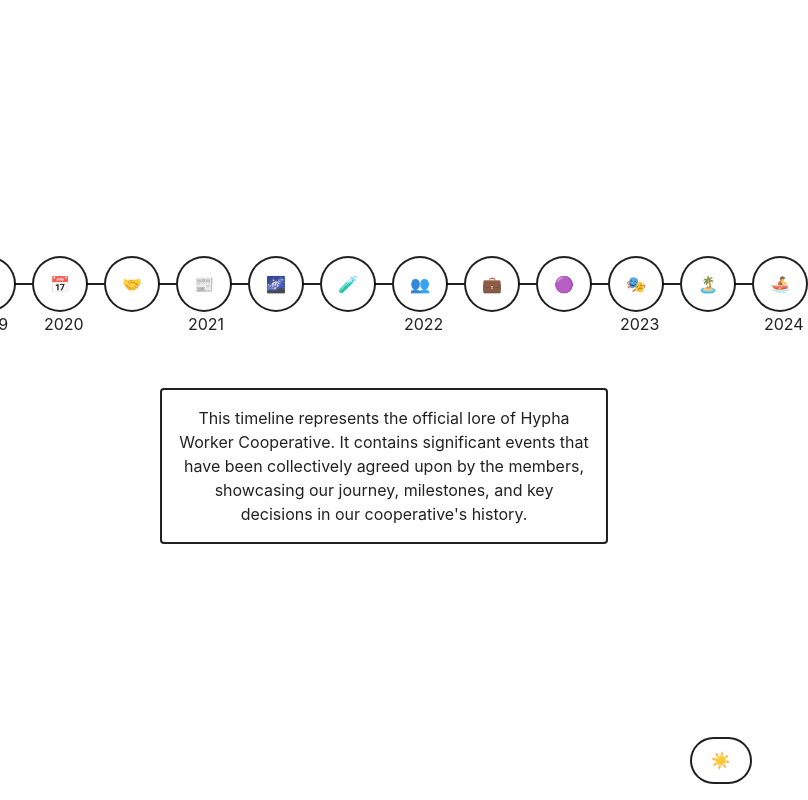
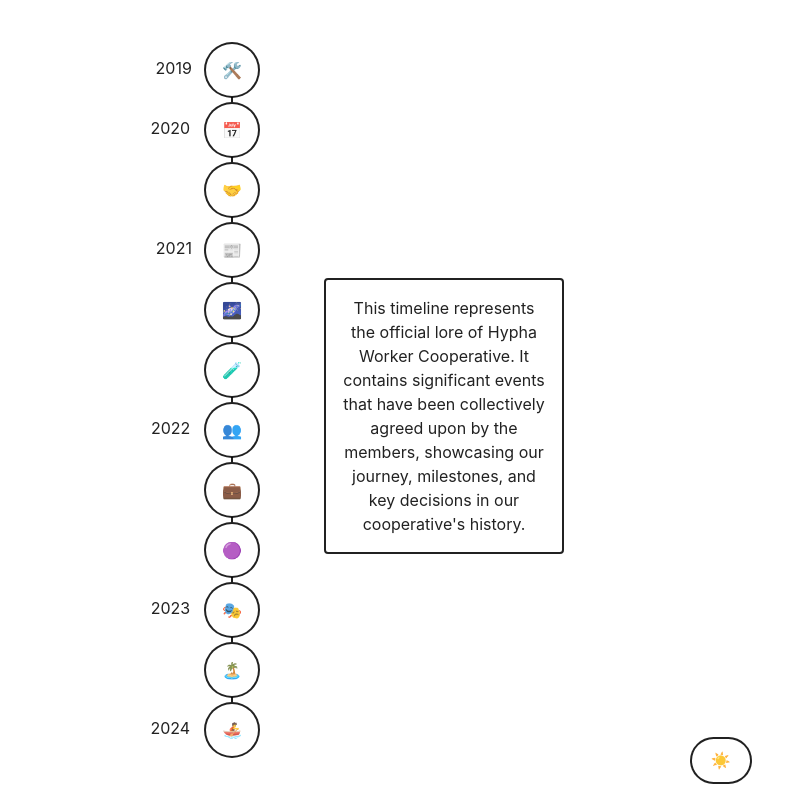
Before and after one commit to hyphacoop/governance-experiment, a Svelte app in the folder timeline/: page / in a window 768 px wide. Shown: the whole page, 808 px wide, since content can reach past the window. Built offline with nearby package versions, Linux system fonts and the light colour scheme.

Commit message:
Refactor timeline layout for improved responsiveness and event display

```diff
--- a/timeline/src/App.svelte
+++ b/timeline/src/App.svelte
@@ -29,17 +29,18 @@
 </script>
 <ThemeSwitcher />
 
-<div class="flex flex-col items-center gap-4">
-  <div class="flex flex-row items-center gap-4 timeline-container">
+<div class="flex flex-row min-[888px]:flex-col items-center justify-between max-w-full">
+  <div class="flex flex-col min-[888px]:flex-row items-center gap-1 min-[888px]:gap-4 timeline-container">
     {#each Object.entries(groupedTimeline) as [year, events]}
       <div class="w-full flex flex-col items-start">
 
 
         <!-- Events for the Year -->
-        <div class="yearly-events-container">
+        <div class="flex flex-col min-[888px]:flex-row gap-1 min-[888px]:gap-4 yearly-events-container">
+
           {#each events as event}
             <div
-              class="event flex justify-center items-center relative z-10 flex-shrink-0 text-center px-4 py-2 border rounded-full hover:bg-purple"
+              class="event flex justify-center items-center relative z-10 flex-shrink-0 text-center px-4 py-2 border rounded-full hover:bg-purple {selectedEvent === event ? 'active' : ''}"
               on:click={() => selectEvent(event)}
             >
               <span>{event.id}</span>
@@ -52,7 +53,7 @@
     {/each}
   </div>
   {#if selectedEvent}
-    <div class="legend border p-4 mt-8 rounded w-full max-w-md text-center">
+    <div class="legend border p-4 mt-8 ml-8 min-[456px]:ml-16 min-[888px]:ml-0 rounded w-full max-w-60 min-[888px]:max-w-md text-center">
       {selectedEvent.legend}
     </div>
   {/if}
@@ -73,9 +74,9 @@
     background-color: #9900FC;
     border-color: #9900FC;
   }
-  .yearly-events-container {
-    display: flex;
-    gap: 1rem;
+  .active {
+    border-style: dashed;
+    border-width: 3px;
   }
   .legend {
     border-width: 2px;
@@ -91,6 +92,27 @@
     transform: translateY(-50%);
     z-index: -1;
   }
+  .year-header {
+      display:none;
+    }
+  @media (min-width: 480px) {
+    .year-header {
+      display: block;
+    }
+  }
+  @media (max-width: 887px) {
+    .event::before {
+      top: 102%;
+      left: 50%;
+      width: 2px;
+      height: calc(100% + 0.5rem);
+      transform: translateX(-50%);
+    }
+    .year-header {
+      position: absolute;
+      transform: translate(-150%, 60%);
+    }
+  }
 
   .timeline-container > .w-full:last-of-type .yearly-events-container .event:last-of-type::before {
   display: none;
```
